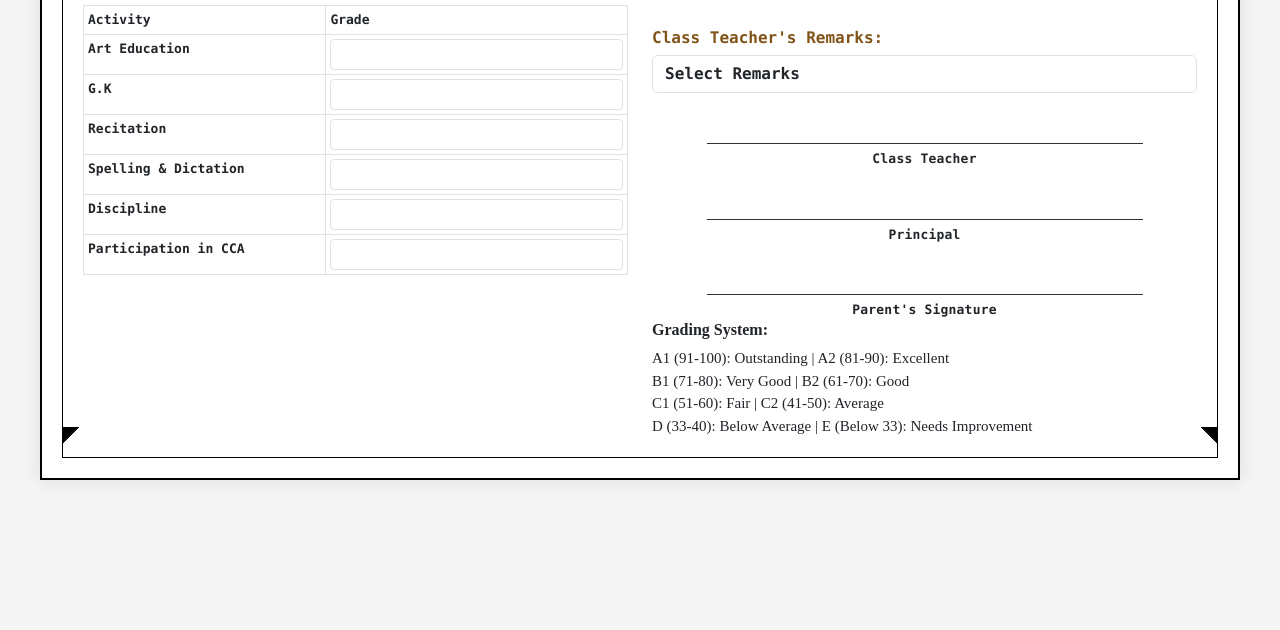
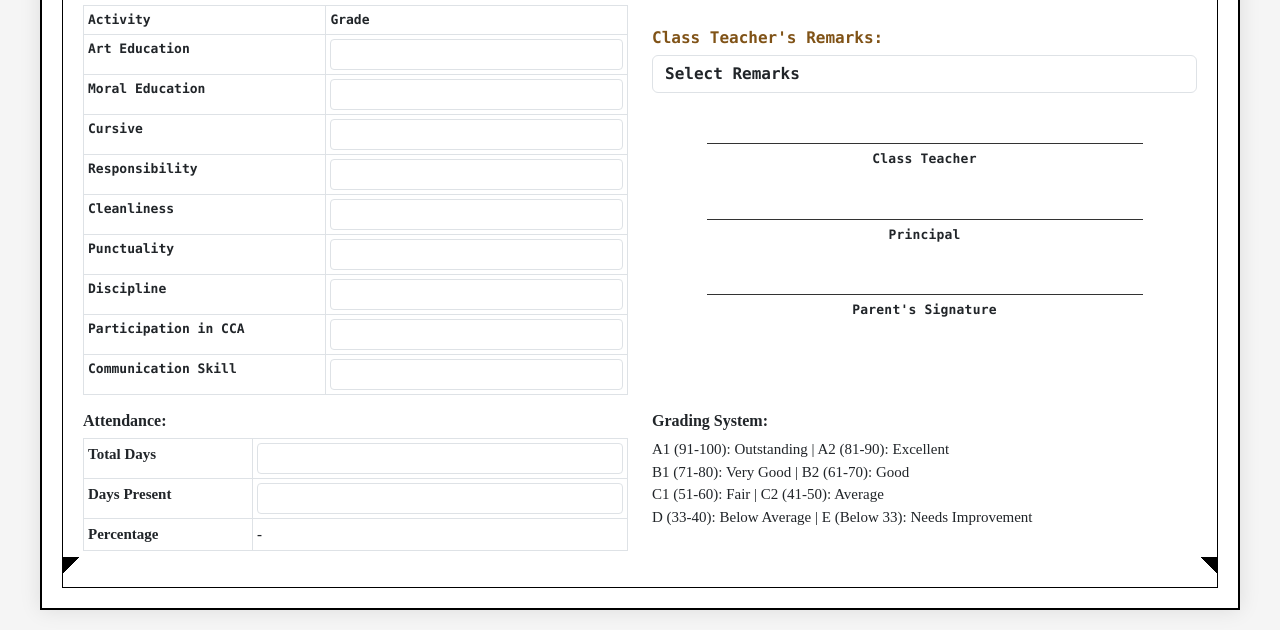
Before and after one commit to grihasajjwa/SAI_MODEL_SCHOOL_CLIENT1, a plain HTML site: page pages/marksheet-template4.html in a window 1280 px wide. Shown: the part 840-1470 px from the top of the page. Before the commit the page ends 1340 px from the top, so only its background shows below. Drawn offline with nearby package versions, Linux system fonts and the light colour scheme.

Commit message:
previous working fine restore

```diff
--- a/pages/marksheet-template4.html
+++ b/pages/marksheet-template4.html
@@ -535,7 +535,7 @@ body.hide-pt2-final .pt2-cols,
                         <p class="mb-1"><strong>Student Name:</strong> <span id="studentName"></span></p>
                         <p class="mb-1"><strong>Class:</strong> <span id="className"></span></p>
                         <p class="mb-1 no-print display-none"><strong>Date of Birth:</strong> <span id="dob"></span></p>
-                        <p class="mb-1 display-none"><strong>Roll No:</strong> <span id="rollNo"></span></p>
+                        <p class="mb-1"><strong>Roll No:</strong> <span id="rollNo"></span></p>
                     </div>
                     <div class="col-6 col-print-6">
                         <p class="mb-1"><strong>Admission No:</strong> <span id="admissionNo"></span></p>
@@ -655,25 +655,25 @@ body.hide-pt2-final .pt2-cols,
                                     <td>Art Education</td>
                                     <td><input type="text" id="artEducation" class="form-control form-control-sm"></td>
                                 </tr>
-                                 <tr class="no-printt display-none">
-                                    <td>Hindi</td>
+                                 <tr class="no-printt">
+                                    <td>Moral Education</td>
                                     <td><input type="text" id="moralEducation" class="form-control form-control-sm"></td>
                                 </tr>
-                                  <tr class="no-printt display-none">
-                                    <td>Computer</td>
+                                  <tr class="no-printt">
+                                    <td>Cursive</td>
                                     <td><input type="text" id="cursive" class="form-control form-control-sm"></td>
                                 </tr>
                                 <tr>
-                                    <td>G.K</td>
+                                    <td>Responsibility</td>
                                     <td><input type="text" id="responsibility" class="form-control form-control-sm">
                                     </td>
                                 </tr>
                                 <tr>
-                                    <td>Recitation</td>
+                                    <td>Cleanliness</td>
                                     <td><input type="text" id="cleanliness" class="form-control form-control-sm"></td>
                                 </tr>
                                 <tr>
-                                    <td>Spelling  & Dictation</td>
+                                    <td>Punctuality</td>
                                     <td><input type="text" id="punctuality" class="form-control form-control-sm"></td>
                                 </tr>
                                 <tr>
@@ -686,10 +686,10 @@ body.hide-pt2-final .pt2-cols,
                                     <td><input type="text" id="participationInCCA" class="form-control form-control-sm">
                                     </td>
                                 </tr>
-<!--                                 <tr>
+                                <tr>
                                     <td>Communication Skill</td>
                                     <td><input type="text" id="communication" class="form-control form-control-sm"></td>
-                                </tr> -->
+                                </tr>
 
                             </tbody>
                         </table>
@@ -741,11 +741,11 @@ body.hide-pt2-final .pt2-cols,
             <div class="row">
                 <div class="col-6">
                     <div class="attendance mt-0">
-                        <h6 class="display-none"><strong>Attendance:</strong></h6>
+                        <h6><strong>Attendance:</strong></h6>
                         <table class="table table-bordered" style="font-weight: bold;">
-                            <tbody class="display-none">
+                            <tbody>
                                 <tr>
-                                    <td >Total Days</td>
+                                    <td>Total Days</td>
                                     <td><input type="number" id="totalDays" class="form-control form-control-sm"
                                             min="0"></td>
                                 </tr>
```
